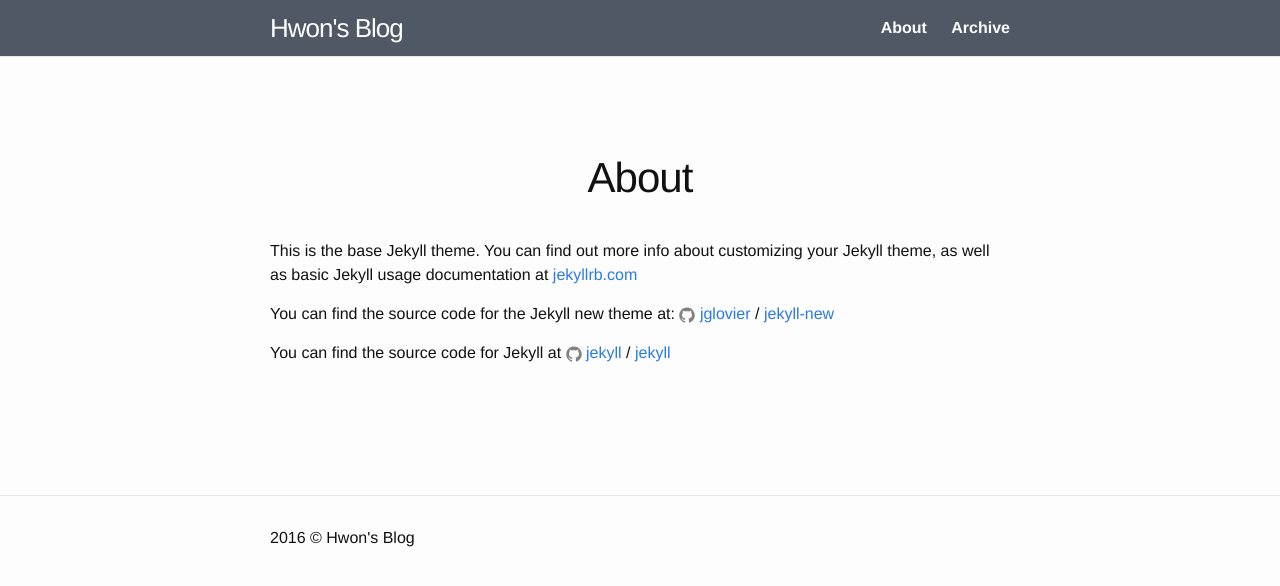
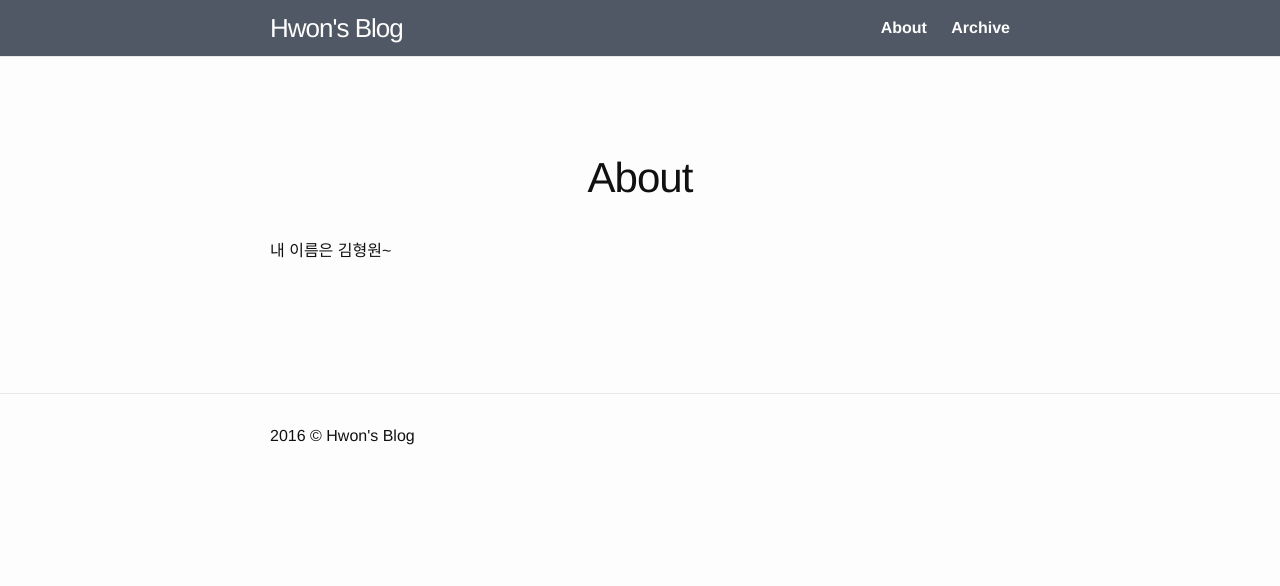
Before and after one commit to HwonKim/hwonkim.github.io, a Jekyll site: the page built from _pages/about.md, in a window 1280 px wide. Shown: the top 586 px of the page. Built offline with Jekyll 4.4.1, drawn with Linux system fonts in a browser that asks for light colours; comment, search, counter and statistics services are not loaded.

Commit message:
skdljfsldf

```diff
--- a/_pages/about.md
+++ b/_pages/about.md
@@ -4,12 +4,4 @@ title: About
 permalink: /about
 ---
 
-This is the base Jekyll theme. You can find out more info about customizing your Jekyll theme, as well as basic Jekyll usage documentation at [jekyllrb.com](http://jekyllrb.com/)
-
-You can find the source code for the Jekyll new theme at:
-{% include icon-github.html username="jglovier" %} /
-[jekyll-new](https://github.com/jglovier/jekyll-new)
-
-You can find the source code for Jekyll at
-{% include icon-github.html username="jekyll" %} /
-[jekyll](https://github.com/jekyll/jekyll)
+내 이름은 김형원~
```
Also changed, not shown: _posts/2016-11-24-첫번째 블로그.md (+3 -1 lines).
